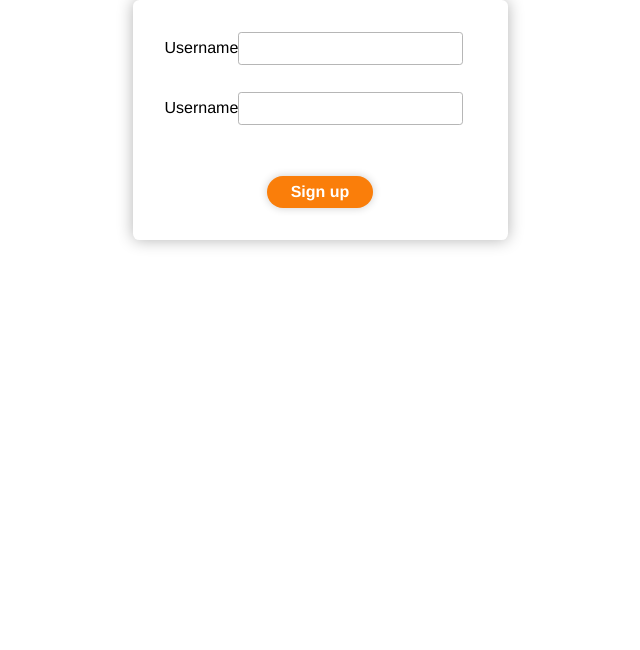
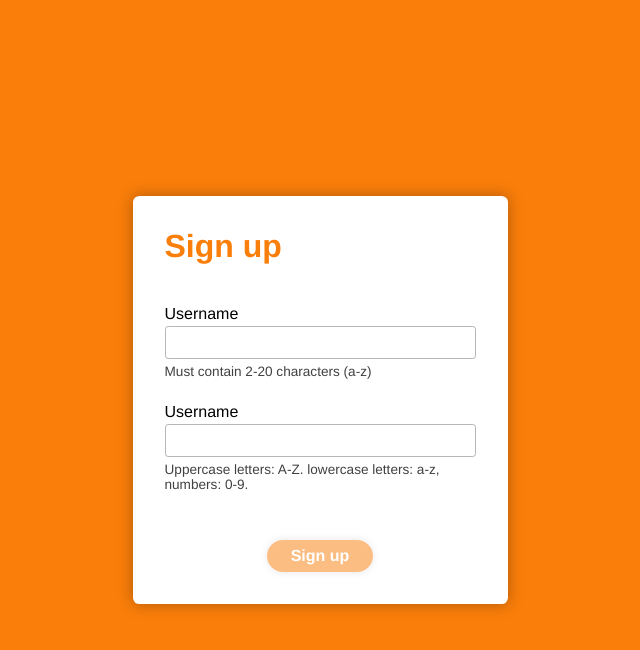
Before and after one commit to math92k4/jotel, a Next.js app: page /sign-up in a window 1280 px wide. Shown: the top 650 px of the page, without its empty margins (320-960 px from the left). Built offline with nearby package versions, Linux system fonts and the light colour scheme.

Commit message:
sign_form stylling

```diff
--- a/components/posts/Post.jsx
+++ b/components/posts/Post.jsx
@@ -1,6 +1,7 @@
 import { memo, useState } from 'react';
 import { epochToTime } from '../../g';
 import Router from 'next/router';
+import { useRouter } from 'next/router';
 
 const Post = memo(({ post, userId }) => {
     const [likes, setLikes] = useState(post.post_likes);
--- a/components/posts/PostContainer.jsx
+++ b/components/posts/PostContainer.jsx
@@ -29,7 +29,7 @@ export default function PostContainer({ userId, initPosts }) {
             {posts.map((post) => {
                 return <Post userId={userId} post={post} key={post.post_id} />;
             })}
-            {userId && <PostModal posts={posts} setPosts={setPosts} />}
+            {userId ? <PostModal posts={posts} setPosts={setPosts} /> : '' }
             {moreToLoad ? <button className='load_more' onClick={() => fetchPostChunk()}>MORE</button> : <p>This is the end...</p>}
         </div>
     );
--- a/components/posts/PostModal.jsx
+++ b/components/posts/PostModal.jsx
@@ -39,7 +39,6 @@ export function PostModal ({ posts, setPosts }) {
                 <div className='post_modal_bg'>
                     <div className='post_modal'>
                         <form onSubmit={handleSubmit}>
-                            <input hidden name='user_id' type='text'></input>
                             <textarea required name='post_text' rows='4' minLength={1} maxLength={150} placeholder="Write post here"></textarea>
                             <button>Post</button>
                         </form>
--- a/pages/sign-up.jsx
+++ b/pages/sign-up.jsx
@@ -32,18 +32,23 @@ export default function SignUp() {
 
     // DOM
     return (
-        <main>
+        <main className='orange'>
+            <div className='centerize'>
             <form className='sign_form' onSubmit={handleSubmit}>
-                <label>
-                    Username
-                    <input type="text" name="user_name" id="user_name" />
-                </label>
-                <label>
-                    Username
-                    <input type="password" name="user_password" id="user_password" />
-                </label>
+                <h1>Sign up</h1>
+                <div>
+                    <label htmlFor='user_name'>Username</label>
+                    <input required minLength="2" pattern='[A-Za-z]{2,20}' maxLength="20" type="text" name="user_name" id="user_name" />
+                    <p>Must contain 2-20 characters (a-z)</p>
+                </div>
+                <div>
+                    <label htmlFor='user_password'>Username</label>
+                    <input required minLength="8" pattern='(?=.*\d)(?=.*[a-z])(?=.*[A-Z])[0-9a-zA-Z]{8,20}' maxLength="20" type="password" name="user_password" id="user_password" />
+                    <p>Uppercase letters: A-Z. lowercase letters: a-z, numbers: 0-9.</p>
+                </div>
                 <button>Sign up</button>
             </form>
+            </div>
         </main>
     );
 }
--- a/styles/globals.css
+++ b/styles/globals.css
@@ -51,7 +51,6 @@ main, .centerize {
   max-width: 375px;
   margin: auto;
 }
-
 main.orange {
   max-width: none;
   background-color: var(--orange);
@@ -279,6 +278,15 @@ textarea:focus {
   border-radius: 0.4rem;
   box-shadow: 0 0 1rem rgba(0, 0, 0, 0.3);
 }
+.sign_form div {
+  display: grid;
+  margin-bottom: 1.5rem;
+}
+.sign_form p {
+  font-size: 0.85rem;
+  margin-top: 0.3rem;
+  color: rgb(65, 65, 65);
+}
 .sign_form h1 {
   color: var(--orange);
   font-size: 2rem;
@@ -286,7 +294,6 @@ textarea:focus {
   font-weight: 700;
 }
 .sign_form input {
-  margin-bottom: 1.5rem;
   font-size: 1rem;
   padding: 0.4rem 0.5rem;
   border: 1px solid rgb(182, 182, 182);
```
Also changed, not shown: pages/sign-in.jsx (+8 -4 lines).
